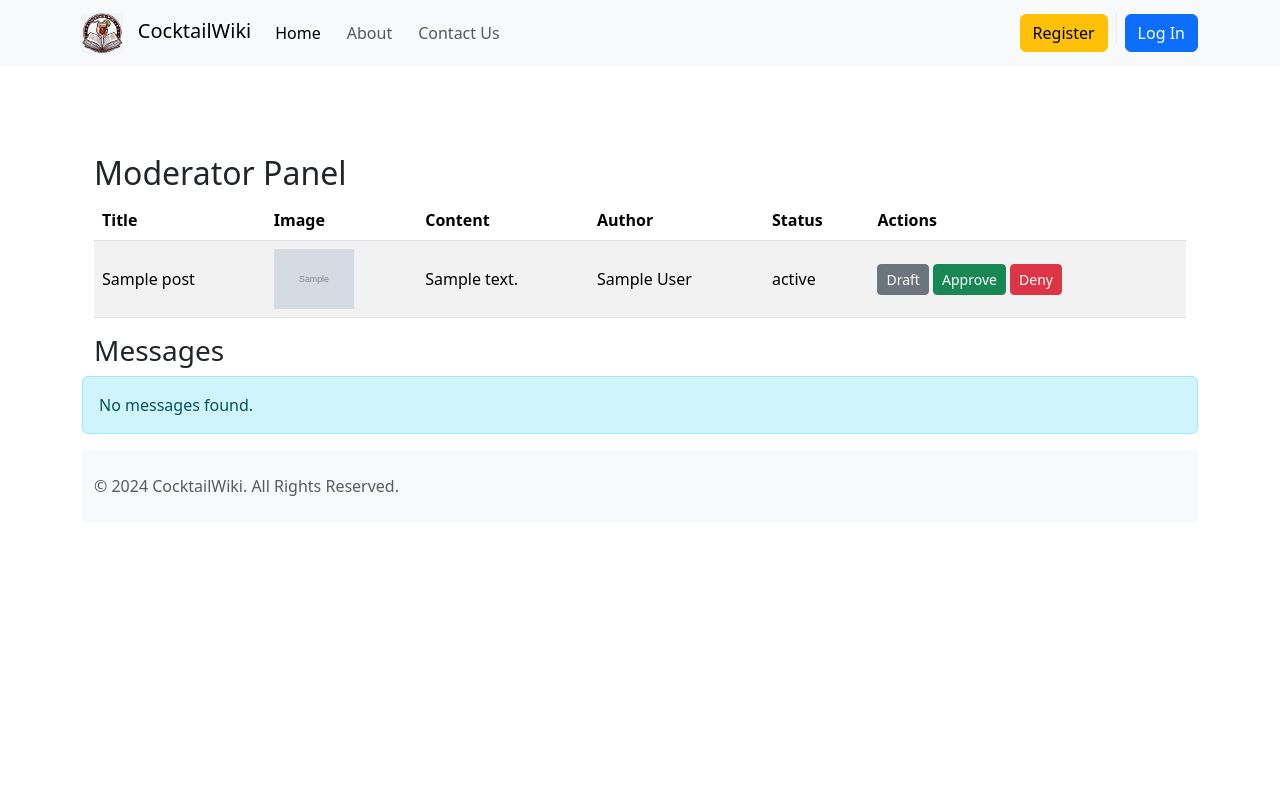
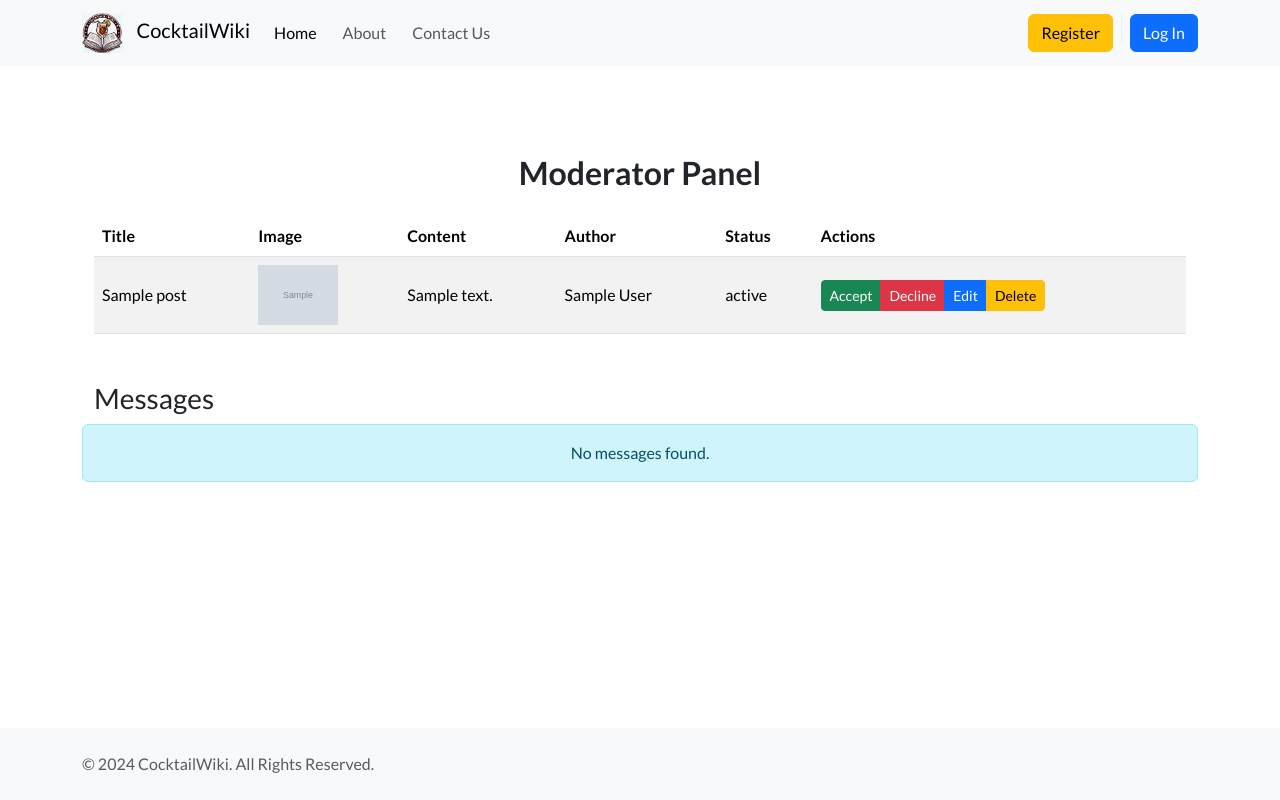
Before and after one commit to TeRRaeB/cocktailwiki, a Django app: template cocktailwiki/main/templates/main/admin_panel/moderator_panel.html in a window 1280 px wide. Run offline with Django 5.2, Linux system fonts and the light colour scheme; the template is opened without the code that fills it: most values are stand-ins (such as "Sample title", 1, 10 or a date in 2020); grey boxes marked "Sample" are stand-in pictures.

Commit message:
fix style, add edit,delete  btn

```diff
--- a/cocktailwiki/main/models.py
+++ b/cocktailwiki/main/models.py
@@ -14,6 +14,9 @@
     author = models.ForeignKey(User, on_delete=models.CASCADE)
     created_at = models.DateTimeField(auto_now_add=True)
     status = models.IntegerField(STATUS_POST, default=0)
+
+    def display_status(self):
+        return dict(self.STATUS_POST).get(self.status, 'Unknown')
 
     def __str__(self):
         return self.title
--- a/cocktailwiki/main/static/css/main.css
+++ b/cocktailwiki/main/static/css/main.css
@@ -3,6 +3,7 @@
             flex-direction: column;
             min-height: 100vh;
         }
+
 .container {
             flex: 1;
         }
@@ -26,6 +27,17 @@
     width: 100%;
 }
 
+body {
+  font-family: "Lato", serif;
+  font-weight: 400;
+  font-style: normal;
+}
+
+.title-page {
+  font-family: "Lato", serif;
+  font-weight: 700;
+  font-style: normal;
+}
 .table td, .table th {
     vertical-align: middle;
 }
@@ -48,3 +60,10 @@
 .card:hover {
     transform: scale(1.05);
 }
+
+@media (max-width: 768px) {
+    .article-content {
+        font-size: 16px;
+        padding: 10px;
+    }
+}
--- a/cocktailwiki/main/templates/main/about.html
+++ b/cocktailwiki/main/templates/main/about.html
@@ -4,7 +4,7 @@
 
 {% block content %}
 <div class="container my-5">
-    <h2 class="text-center">About This Project</h2>
+    <h2 class="text-center title-page">About This Project</h2>
     <div class="row align-items-center">
         <div class="col-md-6 text-center">
             <div class="image-about">
@@ -12,7 +12,7 @@
             </div>
         </div>
         <div class="col-md-6">
-            <p class="fs-5 text fw-bolder">
+            <p class="fs-5 text fw-bolder text-rammetto">
                 The CocktailWiki project will help you understand alcoholic cocktails and more.
                 Make the mysterious world of cocktails clearer and open your eyes to old things in a new way.
                 <br>
--- a/cocktailwiki/main/templates/main/admin_panel/moderator_panel.html
+++ b/cocktailwiki/main/templates/main/admin_panel/moderator_panel.html
@@ -2,9 +2,9 @@
 
 {% block content %}
 <div class="container mt-4">
-    <h2>Moderator Panel</h2>
-
-    <table class="table table-striped">
+    <h2 class="text-center title-page">Moderator Panel</h2>
+    <div class="d-none d-lg-block">
+        <table class="table table-striped mt-4">
             <thead>
                 <tr>
                     <th>Title</th>
@@ -22,26 +22,77 @@
                     <td><img src="{{ post.image.url }}" width="80" alt="{{ post.title }} image"></td>
                     <td>{{ post.content }}</td>
                     <td>{{ post.author }}</td>
-            <td>{{ post.get_status_display }}</td>
+                    <td>{{ post.display_status }}</td>
                     <td>
-                <a class="btn btn-secondary btn-sm" href="{% url 'change_status' post.id 0 %}">Draft</a>
-                <a class="btn btn-success btn-sm" href="{% url 'change_status' post.id 1 %}">Approve</a>
-                <a class="btn btn-danger btn-sm" href="{% url 'change_status' post.id 2 %}">Deny</a>
+                        <div class="btn-group" role="group" aria-label="Post Actions">
+                            <a class="btn btn-success btn-sm" href="{% url 'change_status' post.id 1 %}">
+                                <i class="bi bi-check-circle"></i> Accept
+                            </a>
+                            <a class="btn btn-danger btn-sm" href="{% url 'change_status' post.id 2 %}">
+                                <i class="bi bi-x-circle"></i> Decline
+                            </a>
+                            <a class="btn btn-primary btn-sm" href="{% url 'edit_post' post.id %}">
+                                <i class="bi bi-pencil"></i> Edit
+                            </a>
+                            <a class="btn btn-warning btn-sm" href="{% url 'delete_post' post.id %}"
+                               onclick="return confirm('Are you sure you want to delete this post?');">
+                                <i class="bi bi-trash"></i> Delete
+                            </a>
+                        </div>
                     </td>
                 </tr>
                 {% endfor %}
             </tbody>
         </table>
+    </div>
 
-    <h3>Messages</h3>
+    <div class="d-block d-lg-none">
+        <div class="row">
+            {% for post in posts %}
+            <div class="col-12 mb-4">
+                <div class="card">
+                    <div class="card-body">
+                        <h5 class="card-title">{{ post.title }}</h5>
+                        <img src="{{ post.image.url }}" class="img-fluid mb-2" alt="{{ post.title }} image">
+                        <p class="card-text">{{ post.content }}</p>
+                        <p class="card-text">
+                            <small class="text-muted">Author: {{ post.author }} | Status: {{ post.display_status }}</small>
+                        </p>
+                    </div>
+                    <div class="card-footer text-center">
+                        <div class="btn-group" role="group" aria-label="Post Actions">
+                            <a class="btn btn-success btn-sm" href="{% url 'change_status' post.id 1 %}">
+                                <i class="bi bi-check-circle"></i> Accept
+                            </a>
+                            <a class="btn btn-danger btn-sm" href="{% url 'change_status' post.id 2 %}">
+                                <i class="bi bi-x-circle"></i> Decline
+                            </a>
+                            <a class="btn btn-primary btn-sm" href="{% url 'edit_post' post.id %}">
+                                <i class="bi bi-pencil"></i> Edit
+                            </a>
+                            <a class="btn btn-warning btn-sm" href="{% url 'delete_post' post.id %}"
+                               onclick="return confirm('Are you sure you want to delete this post?');">
+                                <i class="bi bi-trash"></i> Delete
+                            </a>
+                        </div>
+                    </div>
+                </div>
+            </div>
+            {% endfor %}
+        </div>
+    </div>
+
+    <h3 class="mt-5">Messages</h3>
     <div class="row">
         {% if messages %}
         {% for message in messages %}
-        <div class="col-md-2 col-sm-4 col-6 mb-4">
-            <div class="card">
+        <div class="col-12 col-sm-6 col-md-4 mb-4">
+            <div class="card h-100">
                 <div class="card-body">
                     <p class="card-text">{{ message.content }}</p>
-                    <p class="text-muted">From: {{ message.sender.username }} on {{ message.created_at }}</p>
+                    <small class="text-muted">From: {{ message.sender.username }} on {{ message.created_at }}</small>
+                </div>
+                <div class="card-footer text-center">
                     <a href="{% url 'delete_message' message.id %}" class="btn btn-danger btn-sm"
                        onclick="return confirm('Are you sure you want to delete this message?');">Delete</a>
                 </div>
@@ -49,11 +100,10 @@
         </div>
         {% endfor %}
         {% else %}
-        <div class="alert alert-info" role="alert">
+        <div class="alert alert-info text-center w-100" role="alert">
             No messages found.
         </div>
         {% endif %}
     </div>
-
-
+</div>
 {% endblock %}
--- a/cocktailwiki/main/templates/main/contact.html
+++ b/cocktailwiki/main/templates/main/contact.html
@@ -3,7 +3,7 @@
 {% block content %}
 <div class="container d-flex justify-content-center">
     <div class="col-md-4 col-12">
-        <h2 class="text-center">Contact Us</h2>
+        <h2 class="text-center title-page">Contact Us</h2>
 
         {% for msg in messages %}
         <div class="alert alert-{{ msg.tags }}">{{ msg }}</div>
--- a/cocktailwiki/main/templates/main/index.html
+++ b/cocktailwiki/main/templates/main/index.html
@@ -7,9 +7,9 @@
             <div class="card h-100">
                 <img class="card-image-top" src="{{ post.image.url }}" alt="{{ post.title }}">
                 <div class="card-body">
-                    <h5 class="card-title">{{ post.title }}</h5>
-                    <p class="card-text">{{ post.content|truncatewords:7 }}</p>
-                    <a href="{% url 'post_detail' post.id %}" class="btn btn-primary">Read More</a>
+                    <h5 class="card-title title-page">{{ post.title }}</h5>
+                    <p class="card-text">{{ post.content|truncatewords:10 }}</p>
+                    <a href="{% url 'post_detail' post.id %}" class="btn btn-secondary">Read More</a>
                 </div>
             </div>
         </div>
--- a/cocktailwiki/main/templates/main/layout.html
+++ b/cocktailwiki/main/templates/main/layout.html
@@ -5,6 +5,12 @@
     <meta charset="UTF-8">
     <meta name="viewport" content="width=device-width, initial-scale=1.0">
     <title>CocktailWiki</title>
+    <link rel="shortcut icon" href="{% static 'icons/favicon.ico' %}" type="image/x-icon">
+    <link rel="icon" href="{% static 'icons/favicon.ico' %}" type="image/x-icon">
+    <link rel="preconnect" href="https://fonts.googleapis.com">
+    <link rel="preconnect" href="https://fonts.gstatic.com" crossorigin>
+    <link href="https://fonts.googleapis.com/css2?family=Lato:ital,wght@0,100;0,300;0,400;0,700;0,900;1,100;1,300;1,400;1,700;1,900&display=swap"
+          rel="stylesheet">
     <link href="https://cdn.jsdelivr.net/npm/bootstrap@5.3.3/dist/css/bootstrap.min.css" rel="stylesheet"
           integrity="sha384-QWTKZyjpPEjISv5WaRU9OFeRpok6YctnYmDr5pNlyT2bRjXh0JMhjY6hW+ALEwIH" crossorigin="anonymous">
     <link href="{% static 'css/main.css' %}" rel="stylesheet">
@@ -41,7 +47,7 @@
             <a class="btn btn-primary" href="{% url 'moderator_panel' %}">Admin</a>
             <div class="vr mx-2"></div>
             {% endif %}
-            <a class="btn btn-primary" href="{% url 'logout' %}">Log Out</a>
+            <a class="btn btn-dark" href="{% url 'logout' %}">Log Out</a>
             {% else %}
             <a class="btn btn-warning" href="{% url 'register' %}">Register</a>
             <div class="vr mx-2"></div>
--- a/cocktailwiki/main/templates/main/posts/create_post.html
+++ b/cocktailwiki/main/templates/main/posts/create_post.html
@@ -2,12 +2,12 @@
 
 {% block content %}
 <div class="container">
-    <h2>Create a New Post</h2>
+    <h2 class="text-center title-page">Create a New Post</h2>
     <form method="post" enctype="multipart/form-data">
         {% csrf_token %}
 
         <div class="mb-3">
-            <label for="{{ form.title.id_for_label }}" class="form-label">{{ form.title.label }}</label>
+            <label for="{{ form.title.id_for_label }}" class="form-label ">{{ form.title.label }}</label>
             {{ form.title }}
         </div>
 
--- a/cocktailwiki/main/templates/main/posts/post_detail.html
+++ b/cocktailwiki/main/templates/main/posts/post_detail.html
@@ -2,7 +2,7 @@
 
 {% block content %}
 <div class="container">
-    <h2 class="text-center my-4">{{ post.title }}</h2>
+    <h2 class="text-center my-4 title-page">{{ post.title }}</h2>
     <div class="row">
         <div class="col-md-6 mb-4">
             <img src="{{ post.image.url }}" class="img-fluid" alt="{{ post.title }}">
--- a/cocktailwiki/main/templates/main/registration/login.html
+++ b/cocktailwiki/main/templates/main/registration/login.html
@@ -3,7 +3,7 @@
 {% block content %}
 <div class="container d-flex justify-content-center">
     <div class="col-md-4 col-12">
-        <h2 class="text-center">Log In</h2>
+        <h2 class="text-center title-page">Log In</h2>
         <form method="post">
             {% csrf_token %}
             <div class="mb-3">
--- a/cocktailwiki/main/urls.py
+++ b/cocktailwiki/main/urls.py
@@ -13,5 +13,7 @@
     path('post/new/', views.create_post, name='create_post'),
     path('moderator-panel/', views.moderator_panel, name='moderator_panel'),
     path('change-status/<int:post_id>/<int:status>/', views.change_status, name='change_status'),
+    path('post/edit/<int:post_id>/', views.edit_post, name='edit_post'),
+    path('post/delete/<int:post_id>/', views.delete_post, name='delete_post'),
     path('delete-message/<int:message_id>/', views.delete_message, name='delete_message'),
 ]
```
Also changed, not shown: cocktailwiki/main/templates/main/posts_list.html (+4 -4 lines), cocktailwiki/main/templates/main/registration/register.html (+4 -4 lines), cocktailwiki/main/views.py (+24 -2 lines), cocktailwiki/db.sqlite3. Lines whose indentation alone changed are shown as unchanged.
